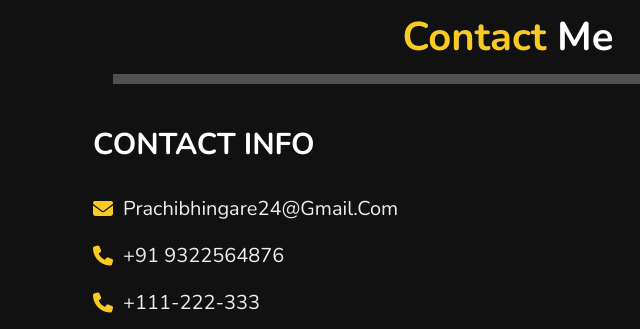
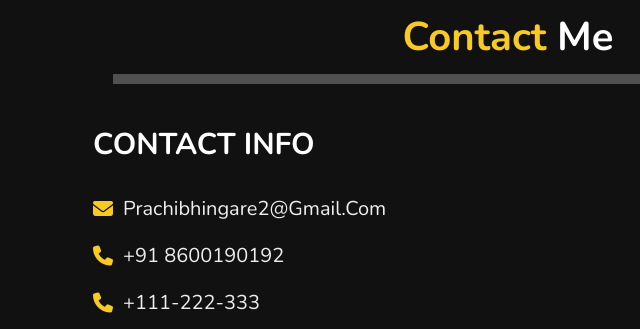
Before and after one commit to Pbhingare/Portfolio-web-page, a plain HTML site: page index.html in a window 1280 px wide. Shown: the part 3243-3572 px from the top of the page, 307-947 px from the left. Drawn offline with nearby package versions, Linux system fonts and the light colour scheme.

Commit message:
Update index.html

```diff
--- a/index.html
+++ b/index.html
@@ -179,8 +179,8 @@
 
            <h3 class="title">contact info</h3>
            <div class="info">
-            <h3> <i class="fas fa-envelope"></i> Prachibhingare24@gmail.com </h3>
-            <h3> <i class="fas fa-phone"></i> +91 9322564876 </h3>
+            <h3> <i class="fas fa-envelope"></i> Prachibhingare2@gmail.com </h3>
+            <h3> <i class="fas fa-phone"></i> +91 8600190192 </h3>
             <h3> <i class="fas fa-phone"></i> +111-222-333 </h3>
             <h3> <i class="fas fa-map-marker-alt"></i> Nagpur, India - 441113 </h3>
            </div>
```
